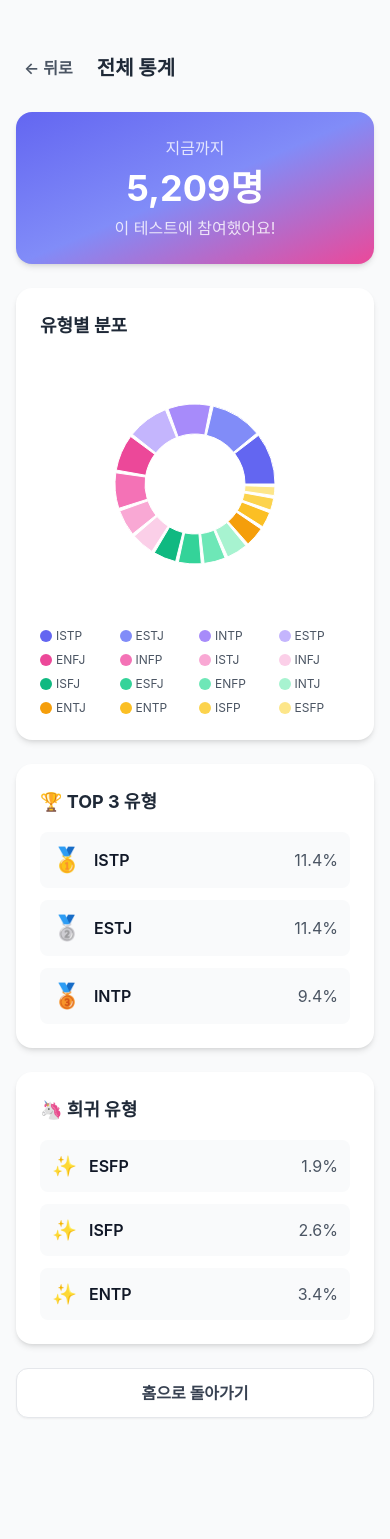
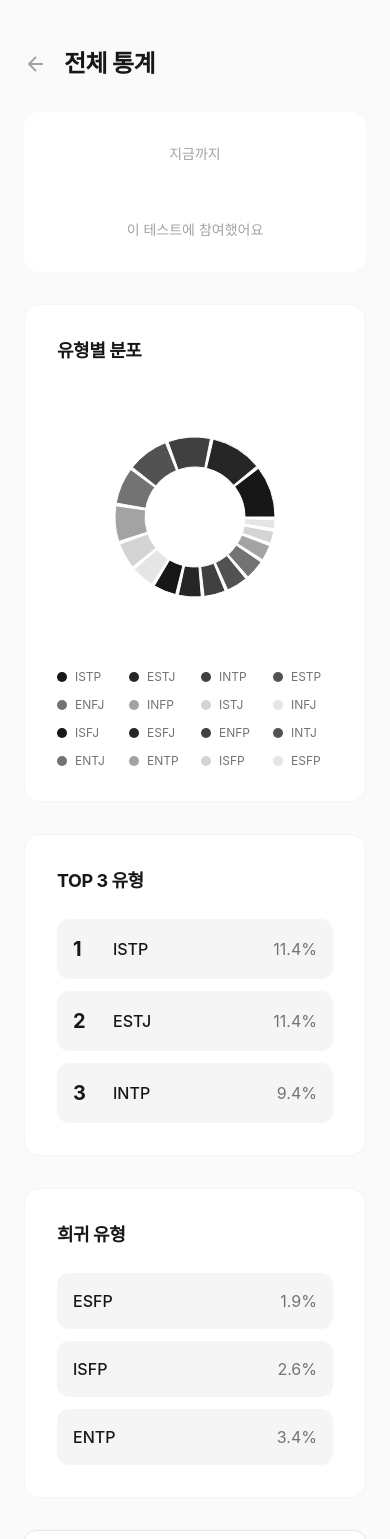
Before and after one commit to pshrec/claude-mbti, a React (Vite) app: page /stats in a window 390 px wide. Shown: the top 1539 px of the page. Before the commit the page ends 1466 px from the top, so only its background shows below. Built offline with nearby package versions, Linux system fonts and the light colour scheme; a web font is replaced by a local one.

Commit message:
feat: 전체 UI를 최근 트렌드의 미니멀 웹 디자인 스타일로 변경

```diff
--- a/src/components/common/Button.tsx
+++ b/src/components/common/Button.tsx
@@ -16,17 +16,21 @@ export function Button({
   disabled,
   ...props
 }: ButtonProps) {
-  const baseStyles = 'font-semibold rounded-xl transition-all duration-200 active:scale-95 disabled:opacity-50 disabled:cursor-not-allowed disabled:active:scale-100';
+  const baseStyles = `
+    font-medium rounded-xl transition-all duration-200
+    focus:outline-none focus-visible:ring-2 focus-visible:ring-neutral-900 focus-visible:ring-offset-2
+    disabled:opacity-40 disabled:cursor-not-allowed
+  `;
 
   const variants = {
-    primary: 'bg-gradient-to-r from-primary-500 to-secondary-500 text-white shadow-lg hover:shadow-xl hover:scale-105',
-    secondary: 'bg-white text-gray-700 border border-gray-200 shadow-sm hover:shadow-md hover:border-gray-300',
-    ghost: 'bg-transparent text-gray-600 hover:bg-gray-100',
+    primary: 'bg-neutral-900 text-white hover:bg-neutral-800 active:scale-[0.98]',
+    secondary: 'bg-white text-neutral-900 border border-neutral-200 hover:border-neutral-400 hover:bg-neutral-50 active:scale-[0.98]',
+    ghost: 'bg-transparent text-neutral-600 hover:text-neutral-900 hover:bg-neutral-100',
   };
 
   const sizes = {
-    sm: 'px-4 py-2 text-sm',
-    md: 'px-6 py-3 text-base',
+    sm: 'px-4 py-2.5 text-sm',
+    md: 'px-6 py-3.5 text-base',
     lg: 'px-8 py-4 text-lg',
   };
 
--- a/src/components/common/Card.tsx
+++ b/src/components/common/Card.tsx
@@ -8,13 +8,15 @@ interface CardProps {
 }
 
 export function Card({ children, className = '', animate = true }: CardProps) {
+  const cardStyles = 'bg-white rounded-2xl p-8 border border-neutral-100';
+
   if (animate) {
     return (
       <motion.div
-        initial={{ opacity: 0, y: 20 }}
+        initial={{ opacity: 0, y: 12 }}
         animate={{ opacity: 1, y: 0 }}
-        transition={{ duration: 0.5 }}
-        className={`bg-white rounded-2xl shadow-md p-6 ${className}`}
+        transition={{ duration: 0.4, ease: [0.4, 0, 0.2, 1] }}
+        className={`${cardStyles} ${className}`}
       >
         {children}
       </motion.div>
@@ -22,7 +24,7 @@ export function Card({ children, className = '', animate = true }: CardProps) {
   }
 
   return (
-    <div className={`bg-white rounded-2xl shadow-md p-6 ${className}`}>
+    <div className={`${cardStyles} ${className}`}>
       {children}
     </div>
   );
--- a/src/components/common/Layout.tsx
+++ b/src/components/common/Layout.tsx
@@ -8,7 +8,7 @@ interface LayoutProps {
 export function Layout({ children, className = '' }: LayoutProps) {
   return (
     <div className={`min-h-screen ${className}`}>
-      <main className="max-w-lg mx-auto px-4 py-8">
+      <main className="max-w-lg mx-auto px-6 py-12 md:py-16">
         {children}
       </main>
     </div>
--- a/src/pages/StatsPage.tsx
+++ b/src/pages/StatsPage.tsx
@@ -6,11 +6,12 @@ import { useStatsStore } from '../stores/statsStore';
 import { useTestStore } from '../stores/testStore';
 import { MBTIType } from '../types';
 
+// 미니멀 그레이스케일 팔레트
 const COLORS = [
-  '#6366F1', '#818CF8', '#A78BFA', '#C4B5FD',
-  '#EC4899', '#F472B6', '#F9A8D4', '#FBCFE8',
-  '#10B981', '#34D399', '#6EE7B7', '#A7F3D0',
-  '#F59E0B', '#FBBF24', '#FCD34D', '#FDE68A',
+  '#171717', '#262626', '#404040', '#525252',
+  '#737373', '#A3A3A3', '#D4D4D4', '#E5E5E5',
+  '#171717', '#262626', '#404040', '#525252',
+  '#737373', '#A3A3A3', '#D4D4D4', '#E5E5E5',
 ];
 
 export function StatsPage() {
@@ -30,32 +31,38 @@ export function StatsPage() {
   const bottom3 = chartData.slice(-3).reverse();
 
   return (
-    <Layout className="bg-gray-50">
-      <div className="py-4 space-y-6">
+    <Layout className="bg-neutral-50">
+      <div className="space-y-8">
         {/* Header */}
-        <div className="flex items-center gap-4 mb-6">
-          <Button onClick={() => navigate(-1)} variant="ghost" className="!p-2">
-            ← 뒤로
-          </Button>
-          <h1 className="text-xl font-bold text-gray-800">전체 통계</h1>
+        <div className="flex items-center gap-4">
+          <button
+            onClick={() => navigate(-1)}
+            className="text-neutral-400 hover:text-neutral-900 transition-colors"
+          >
+            <svg width="24" height="24" viewBox="0 0 24 24" fill="none" stroke="currentColor" strokeWidth="2">
+              <path d="M19 12H5M12 19l-7-7 7-7" />
+            </svg>
+          </button>
+          <h1 className="text-2xl font-bold text-neutral-900">전체 통계</h1>
         </div>
 
         {/* Total Count */}
-        <Card className="text-center gradient-bg !text-white">
-          <p className="text-white/80 mb-2">지금까지</p>
+        <Card className="text-center bg-neutral-900 !text-white !border-0">
+          <p className="text-neutral-400 text-sm mb-2">지금까지</p>
           <motion.p
-            initial={{ scale: 0.5 }}
-            animate={{ scale: 1 }}
-            className="text-4xl font-bold"
+            initial={{ scale: 0.9, opacity: 0 }}
+            animate={{ scale: 1, opacity: 1 }}
+            transition={{ duration: 0.4, ease: [0.4, 0, 0.2, 1] }}
+            className="text-4xl font-bold tracking-tight"
           >
             {stats.totalCount.toLocaleString()}명
           </motion.p>
-          <p className="text-white/80 mt-2">이 테스트에 참여했어요!</p>
+          <p className="text-neutral-400 text-sm mt-2">이 테스트에 참여했어요</p>
         </Card>
 
         {/* Chart */}
         <Card>
-          <h3 className="text-lg font-bold text-gray-800 mb-4">유형별 분포</h3>
+          <h3 className="text-lg font-bold text-neutral-900 mb-6">유형별 분포</h3>
           <div className="h-64">
             <ResponsiveContainer width="100%" height="100%">
               <PieChart>
@@ -77,9 +84,9 @@ export function StatsPage() {
                     if (active && payload && payload.length) {
                       const data = payload[0].payload;
                       return (
-                        <div className="bg-white p-2 rounded shadow-lg border text-sm">
+                        <div className="bg-neutral-900 text-white px-4 py-2 rounded-lg text-sm">
                           <p className="font-bold">{data.name}</p>
-                          <p>{data.percentage}% ({data.value.toLocaleString()}명)</p>
+                          <p className="text-neutral-300">{data.percentage}% ({data.value.toLocaleString()}명)</p>
                         </div>
                       );
                     }
@@ -91,19 +98,19 @@ export function StatsPage() {
           </div>
 
           {/* Legend */}
-          <div className="grid grid-cols-4 gap-2 mt-4">
+          <div className="grid grid-cols-4 gap-3 mt-6">
             {chartData.map((item, index) => (
               <div
                 key={item.name}
-                className={`flex items-center gap-1 text-xs ${
-                  result === item.name ? 'font-bold text-primary-600' : 'text-gray-600'
+                className={`flex items-center gap-2 text-xs ${
+                  result === item.name ? 'font-bold text-neutral-900' : 'text-neutral-500'
                 }`}
               >
                 <div
-                  className="w-3 h-3 rounded-full"
+                  className="w-2.5 h-2.5 rounded-full shrink-0"
                   style={{ backgroundColor: COLORS[index % COLORS.length] }}
                 />
-                <span>{item.name}</span>
+                <span className="truncate">{item.name}</span>
               </div>
             ))}
           </div>
@@ -111,27 +118,25 @@ export function StatsPage() {
 
         {/* Top 3 */}
         <Card>
-          <h3 className="text-lg font-bold text-gray-800 mb-4">🏆 TOP 3 유형</h3>
+          <h3 className="text-lg font-bold text-neutral-900 mb-6">TOP 3 유형</h3>
           <div className="space-y-3">
             {top3.map((item, index) => (
               <motion.div
                 key={item.name}
-                initial={{ opacity: 0, x: -20 }}
+                initial={{ opacity: 0, x: -10 }}
                 animate={{ opacity: 1, x: 0 }}
-                transition={{ delay: index * 0.1 }}
-                className={`flex items-center justify-between p-3 rounded-lg ${
-                  result === item.name ? 'bg-primary-50 border border-primary-200' : 'bg-gray-50'
+                transition={{ delay: index * 0.08, ease: [0.4, 0, 0.2, 1] }}
+                className={`flex items-center justify-between p-4 rounded-xl ${
+                  result === item.name ? 'bg-neutral-900 text-white' : 'bg-neutral-100'
                 }`}
               >
-                <div className="flex items-center gap-3">
-                  <span className="text-2xl">
-                    {index === 0 ? '🥇' : index === 1 ? '🥈' : '🥉'}
-                  </span>
-                  <span className={`font-semibold ${result === item.name ? 'text-primary-600' : ''}`}>
-                    {item.name}
-                  </span>
+                <div className="flex items-center gap-4">
+                  <span className="text-xl font-bold w-6">{index + 1}</span>
+                  <span className="font-medium">{item.name}</span>
                 </div>
-                <span className="text-gray-600">{item.percentage}%</span>
+                <span className={result === item.name ? 'text-neutral-300' : 'text-neutral-500'}>
+                  {item.percentage}%
+                </span>
               </motion.div>
             ))}
           </div>
@@ -139,25 +144,22 @@ export function StatsPage() {
 
         {/* Bottom 3 (Rare Types) */}
         <Card>
-          <h3 className="text-lg font-bold text-gray-800 mb-4">🦄 희귀 유형</h3>
+          <h3 className="text-lg font-bold text-neutral-900 mb-6">희귀 유형</h3>
           <div className="space-y-3">
             {bottom3.map((item, index) => (
               <motion.div
                 key={item.name}
-                initial={{ opacity: 0, x: -20 }}
+                initial={{ opacity: 0, x: -10 }}
                 animate={{ opacity: 1, x: 0 }}
-                transition={{ delay: index * 0.1 }}
-                className={`flex items-center justify-between p-3 rounded-lg ${
-                  result === item.name ? 'bg-secondary-50 border border-secondary-200' : 'bg-gray-50'
+                transition={{ delay: index * 0.08, ease: [0.4, 0, 0.2, 1] }}
+                className={`flex items-center justify-between p-4 rounded-xl ${
+                  result === item.name ? 'bg-neutral-900 text-white' : 'bg-neutral-100'
                 }`}
               >
-                <div className="flex items-center gap-3">
-                  <span className="text-xl">✨</span>
-                  <span className={`font-semibold ${result === item.name ? 'text-secondary-600' : ''}`}>
-                    {item.name}
-                  </span>
-                </div>
-                <span className="text-gray-600">{item.percentage}%</span>
+                <span className="font-medium">{item.name}</span>
+                <span className={result === item.name ? 'text-neutral-300' : 'text-neutral-500'}>
+                  {item.percentage}%
+                </span>
               </motion.div>
             ))}
           </div>
@@ -166,15 +168,15 @@ export function StatsPage() {
         {/* My Result */}
         {result && (
           <Card className="text-center">
-            <p className="text-gray-600 mb-2">내 결과</p>
-            <p className="text-2xl font-bold text-primary-600">{result}</p>
-            <p className="text-gray-500 mt-2">
-              상위 {chartData.findIndex((d) => d.name === result) + 1}위 | {getPercentage(result)}%
+            <p className="text-neutral-500 text-sm mb-2">내 결과</p>
+            <p className="text-3xl font-bold text-neutral-900 mb-2">{result}</p>
+            <p className="text-neutral-500 text-sm">
+              상위 {chartData.findIndex((d) => d.name === result) + 1}위 · {getPercentage(result)}%
             </p>
             <Button
               onClick={() => navigate(`/result/${result}`)}
               variant="primary"
-              className="mt-4"
+              className="mt-6"
             >
               내 결과 자세히 보기
             </Button>
--- a/src/styles/index.css
+++ b/src/styles/index.css
@@ -5,47 +5,86 @@
 @layer base {
   html {
     font-family: 'Pretendard', -apple-system, BlinkMacSystemFont, 'Segoe UI', Roboto, sans-serif;
+    scroll-behavior: smooth;
+  }
+
+  @media (prefers-reduced-motion: reduce) {
+    html {
+      scroll-behavior: auto;
+    }
   }
 
   body {
-    @apply bg-gray-50 text-gray-900 antialiased;
+    @apply bg-neutral-50 text-neutral-900 antialiased;
+  }
+
+  /* 굵은 타이포그래피 시스템 */
+  h1, h2, h3, h4 {
+    @apply font-semibold tracking-tight;
   }
 }
 
 @layer components {
-  .btn-primary {
-    @apply px-6 py-3 bg-gradient-to-r from-primary-500 to-secondary-500 text-white font-semibold rounded-xl
-           shadow-lg hover:shadow-xl transform hover:scale-105 transition-all duration-200
-           active:scale-95 disabled:opacity-50 disabled:cursor-not-allowed disabled:hover:scale-100;
+  /* 미니멀 버튼 - 기본 */
+  .btn {
+    @apply px-6 py-3.5 font-medium rounded-xl transition-all duration-200
+           focus:outline-none focus-visible:ring-2 focus-visible:ring-neutral-900 focus-visible:ring-offset-2
+           disabled:opacity-40 disabled:cursor-not-allowed;
   }
 
-  .btn-secondary {
-    @apply px-6 py-3 bg-white text-gray-700 font-semibold rounded-xl border border-gray-200
-           shadow-sm hover:shadow-md hover:border-gray-300 transition-all duration-200
-           active:scale-95;
+  /* 프라이머리 버튼 - 검정 배경 */
+  .btn-primary {
+    @apply btn bg-neutral-900 text-white
+           hover:bg-neutral-800 active:scale-[0.98];
   }
 
-  .card {
-    @apply bg-white rounded-2xl shadow-md p-6;
+  /* 세컨더리 버튼 - 아웃라인 */
+  .btn-secondary {
+    @apply btn bg-white text-neutral-900 border border-neutral-200
+           hover:border-neutral-400 hover:bg-neutral-50 active:scale-[0.98];
   }
 
+  /* 고스트 버튼 */
+  .btn-ghost {
+    @apply btn bg-transparent text-neutral-600
+           hover:text-neutral-900 hover:bg-neutral-100;
+  }
+
+  /* 미니멀 카드 */
+  .card {
+    @apply bg-white rounded-2xl p-8 border border-neutral-100;
+  }
+
+  /* 옵션 버튼 */
   .option-button {
-    @apply w-full p-5 text-left bg-white rounded-xl border-2 border-gray-200
-           hover:border-primary-400 hover:bg-primary-50 transition-all duration-200
-           active:scale-[0.98] cursor-pointer;
+    @apply w-full p-6 text-left bg-white rounded-xl border border-neutral-200
+           hover:border-neutral-400 transition-all duration-200
+           active:scale-[0.99] cursor-pointer;
   }
 
   .option-button.selected {
-    @apply border-primary-500 bg-primary-50 ring-2 ring-primary-200;
+    @apply border-neutral-900 bg-neutral-50;
   }
 }
 
 @layer utilities {
-  .gradient-bg {
-    @apply bg-gradient-to-br from-primary-500 via-primary-400 to-secondary-500;
+  /* 미니멀 텍스트 색상 */
+  .text-muted {
+    @apply text-neutral-500;
   }
 
-  .text-gradient {
-    @apply bg-gradient-to-r from-primary-500 to-secondary-500 bg-clip-text text-transparent;
+  .text-subtle {
+    @apply text-neutral-400;
+  }
+
+  /* 스무스 스크롤 컨테이너 */
+  .smooth-scroll {
+    scroll-behavior: smooth;
+  }
+
+  @media (prefers-reduced-motion: reduce) {
+    .smooth-scroll {
+      scroll-behavior: auto;
+    }
   }
 }
--- a/tailwind.config.js
+++ b/tailwind.config.js
@@ -7,34 +7,52 @@ export default {
   theme: {
     extend: {
       colors: {
-        primary: {
-          50: '#EEF2FF',
-          100: '#E0E7FF',
-          200: '#C7D2FE',
-          300: '#A5B4FC',
-          400: '#818CF8',
-          500: '#6366F1',
-          600: '#4F46E5',
-          700: '#4338CA',
+        // 미니멀 색상 팔레트 - 무채색 기반 + 단일 포인트
+        neutral: {
+          50: '#FAFAFA',
+          100: '#F5F5F5',
+          200: '#E5E5E5',
+          300: '#D4D4D4',
+          400: '#A3A3A3',
+          500: '#737373',
+          600: '#525252',
+          700: '#404040',
+          800: '#262626',
+          900: '#171717',
+          950: '#0A0A0A',
         },
-        secondary: {
-          50: '#FDF2F8',
-          100: '#FCE7F3',
-          200: '#FBCFE8',
-          300: '#F9A8D4',
-          400: '#F472B6',
-          500: '#EC4899',
-          600: '#DB2777',
-          700: '#BE185D',
+        // 절제된 포인트 색상
+        accent: {
+          DEFAULT: '#171717',
+          light: '#404040',
+          muted: '#737373',
         },
       },
       fontFamily: {
         sans: ['Pretendard', '-apple-system', 'BlinkMacSystemFont', 'Segoe UI', 'Roboto', 'sans-serif'],
       },
+      fontSize: {
+        // 굵은 타이포그래피 시스템
+        'display': ['4rem', { lineHeight: '1.1', letterSpacing: '-0.02em', fontWeight: '700' }],
+        'title-1': ['2.5rem', { lineHeight: '1.2', letterSpacing: '-0.02em', fontWeight: '700' }],
+        'title-2': ['2rem', { lineHeight: '1.25', letterSpacing: '-0.01em', fontWeight: '600' }],
+        'title-3': ['1.5rem', { lineHeight: '1.3', letterSpacing: '-0.01em', fontWeight: '600' }],
+        'body-lg': ['1.125rem', { lineHeight: '1.6', fontWeight: '400' }],
+        'body': ['1rem', { lineHeight: '1.6', fontWeight: '400' }],
+        'caption': ['0.875rem', { lineHeight: '1.5', fontWeight: '400' }],
+        'small': ['0.75rem', { lineHeight: '1.4', fontWeight: '400' }],
+      },
+      spacing: {
+        // 넉넉한 여백 시스템
+        '18': '4.5rem',
+        '22': '5.5rem',
+        '26': '6.5rem',
+        '30': '7.5rem',
+      },
       animation: {
-        'fade-in': 'fadeIn 0.5s ease-out',
-        'slide-up': 'slideUp 0.5s ease-out',
-        'pulse-slow': 'pulse 3s infinite',
+        'fade-in': 'fadeIn 0.4s ease-out',
+        'slide-up': 'slideUp 0.4s ease-out',
+        'scale-in': 'scaleIn 0.3s ease-out',
       },
       keyframes: {
         fadeIn: {
@@ -42,9 +60,23 @@ export default {
           '100%': { opacity: '1' },
         },
         slideUp: {
-          '0%': { opacity: '0', transform: 'translateY(20px)' },
+          '0%': { opacity: '0', transform: 'translateY(16px)' },
           '100%': { opacity: '1', transform: 'translateY(0)' },
         },
+        scaleIn: {
+          '0%': { opacity: '0', transform: 'scale(0.98)' },
+          '100%': { opacity: '1', transform: 'scale(1)' },
+        },
+      },
+      transitionDuration: {
+        DEFAULT: '200ms',
+      },
+      transitionTimingFunction: {
+        DEFAULT: 'cubic-bezier(0.4, 0, 0.2, 1)',
+      },
+      borderRadius: {
+        '2xl': '1rem',
+        '3xl': '1.5rem',
       },
     },
   },
```
Also changed, not shown: src/components/common/ProgressBar.tsx (+6 -6 lines), src/pages/LandingPage.tsx (+44 -54 lines), src/pages/LoadingPage.tsx (+31 -32 lines), src/pages/ResultPage.tsx (+48 -45 lines), src/pages/TestPage.tsx (+38 -32 lines).
